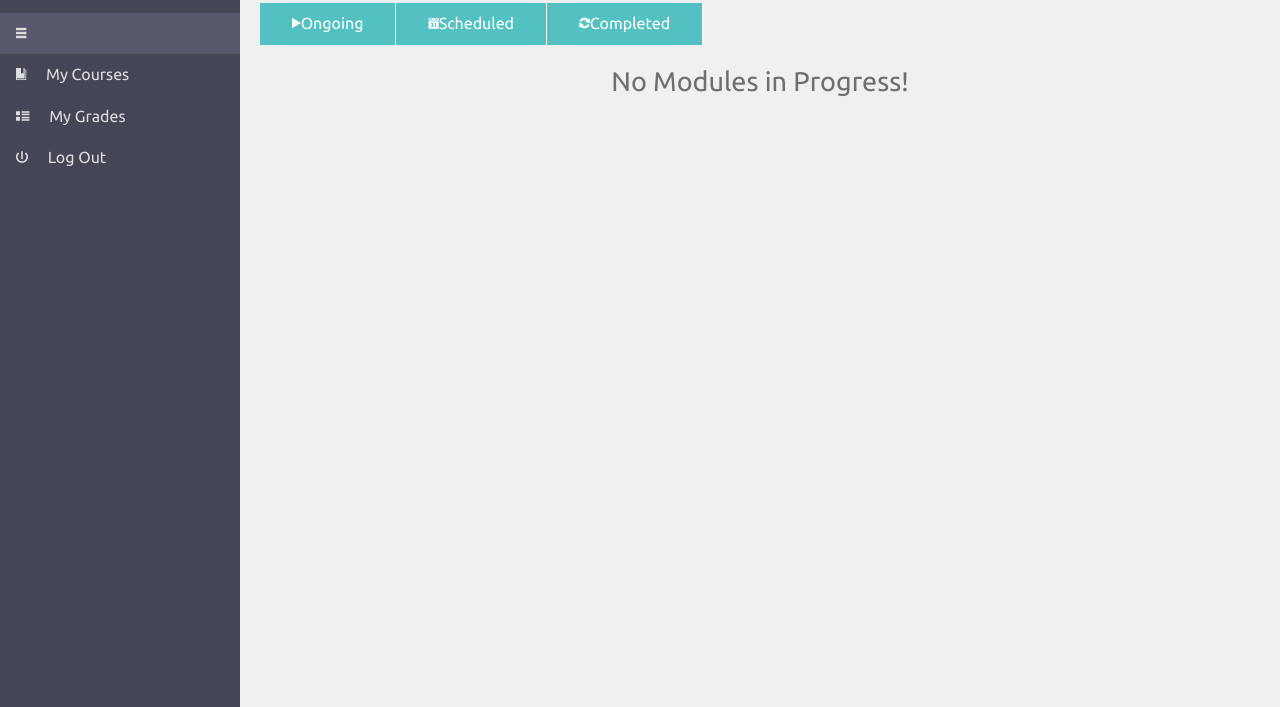
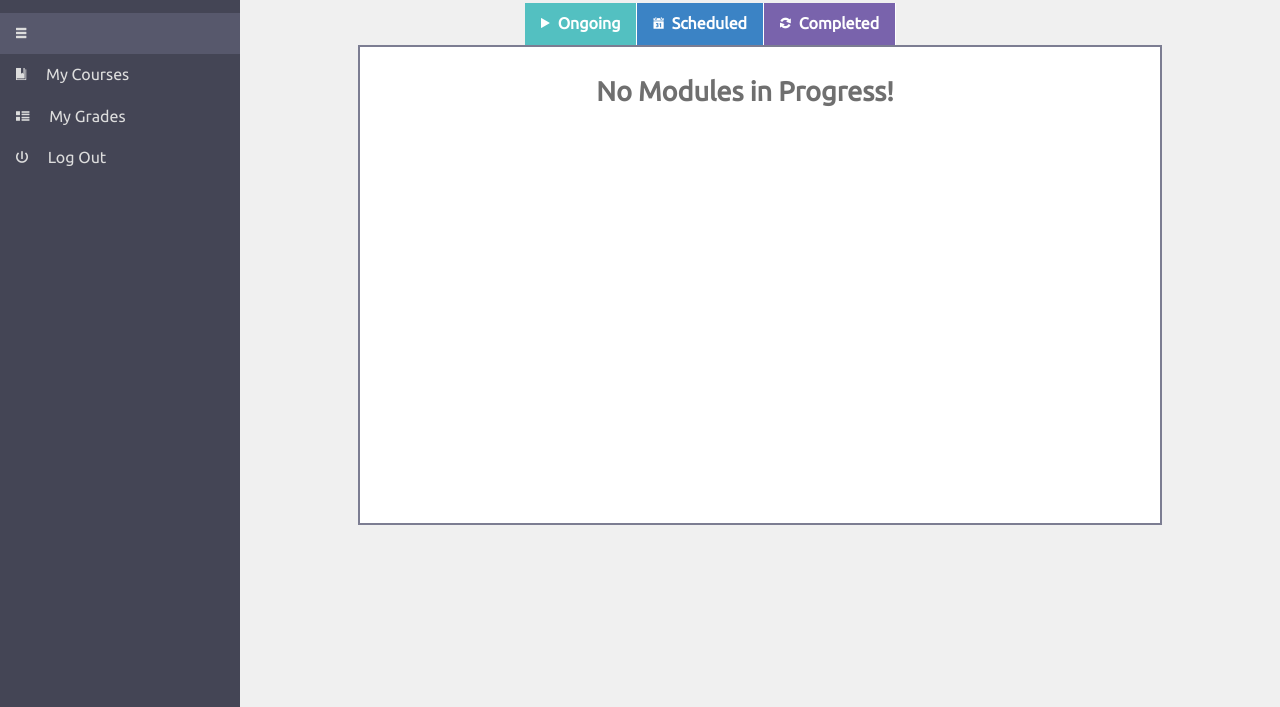
Before and after one commit to synnove/auscats, a Python web app: template templates/user_module_list.html in a window 1280 px wide. Shown: the part 93-800 px from the top of the page. Run offline with Jinja, Linux system fonts and the light colour scheme; the template is opened without the code that fills it, so the values that code supplies are empty; style sheets or scripts are compiled from the project's sources.

Commit message:
centered tabs, made cards equal heights, cleaned up user module list file

```diff
--- a/static/css/main.css
+++ b/static/css/main.css
@@ -19,32 +19,30 @@
     font-size: 1em;
 }
 
-
-.pricing-table {
-    height: 650px;
-    padding-bottom: 10%;
-
+.tabs .tab-title > a {
+    font-weight: bold;
+    font-size: 1em;
+    padding: 0.5rem 1rem;
 }
 
-.pricing-table .title {
-    font-weight: bold;
-    padding: 0.3rem 1rem;
+li.tab-title > a > i {
+    padding-right: 0.5em;
 }
 
-.pricing-table .price {
-    color: #888888;
+.tabs-content {
     background-color: #ffffff;
-    padding: 1rem;
+    border: 2px solid #7C7D92;
+    padding: 0.5rem 3rem;
+    height: 30rem;
+    overflow-y: auto;
 }
 
-.pricing-table .description {
-    background-color: #ffffff;
-    padding: 0.5rem 2rem;
-    padding-top: 0;
+h3.subheader {
+    font-weight: bolder;
 }
 
 .progress {
-    background-color: #CCCCCC;
+    background-color: #cccccc;
 }
 
 .progress p {
--- a/templates/user_module_list.html
+++ b/templates/user_module_list.html
@@ -18,36 +18,29 @@
     </div>
 
     <div class="row">
-        <div class="row collapse">
-            <div class="small-12 columns">
+	<div class="large-6 large-offset-3 small-12 columns">
 	    <ul class="tabs" data-tab>
-                    <li class="tab-title"><a href="#panel-1"><i class="fi-play"></i>Ongoing</a></li>
-                    <li class="tab-title"><a href="#panel-2"><i class="fi-calendar"></i>Scheduled</a></li>
-                    <li class="tab-title"><a href="#panel-3"><i class="fi-loop"></i>Completed</a></li>
+		<li class="tab-title"><a href="#panel-1" class="teal"><i class="fi-play"></i>Ongoing</a></li>
+		<li class="tab-title"><a href="#panel-2" class="blue"><i class="fi-calendar"></i>Scheduled</a></li>
+		<li class="tab-title"><a href="#panel-3" class="purple"><i class="fi-loop"></i>Completed</a></li>
 	    </ul>
+	</div>
+    </div>
 
-                <div class="tabs-content">
+    <div class="row"><div class="large-10 large-offset-1 small-12 columns"><div class="tabs-content text-center">
 	<!-- COURSES IN PROGRESS TAB SECTION-->
-                    <div class="content active" id="panel-1">
+	<div class="row content active" id="panel-1">
 	    {% if num_in_progress >= 1 %}
-			<h3 class="subheader">You have {{ num_in_progress }} modules in progress</h3>
-                        <div class=panel>
-                            <div class="row">
-                                <div class="small-12 columns">
-                                    <!-- FOR LOOP TO GENERATE CLASS INFO BLOCKS OF MODULES IN PROGRESS -->
+	    <h3 class="subheader">{{ num_in_progress }} Modules in Progress!</h3>
+		<div class="row"><div class="small-12 columns">
 		    {% for module_id in modules_in_progress %}
 			{% for module in active_modules %}
 			    {% if module_id == module['MODULE_ID'] %}
-						 <div class="large-10 columns text-left">
-                                                    <h5>{{ module['NAME'] }}</h5>
-                                                </div>
-
+				<div class="large-10 columns text-left"><h5>{{ module['NAME'] }}</h5></div>
 				<div class="large-2 columns text-right">
 				    <a href="/module/{{module['NAME']}}" class="button tiny round">Continue</a>
 				</div>
 				<div class="progress">
-	                                            <!-- ADD PERCENTAGE PROGRESS -->
-
 				    {% for slide in last_viewed_slide %}
 					{% if slide['MODULE_ID'] == module_id %}
 					    <span class="meter blue" style="width:65%">
@@ -59,98 +52,58 @@
 			    {% endif %}
 			{% endfor %}
 		    {% endfor %}
-                                    <!-- END FOR LOOP -->
-                                </div>
-                            </div>
-                        </div>
+		</div></div>
 	    {% else %}
-                            <div id="incomplete" class="content text-center">
 		<h3 class="subheader">No Modules in Progress!</h3>
-                            </div>
 	    {% endif %}
 	</div>
-                    <!-- END OF ONGOING COURSES TAB SECTION-->
 
 	<!-- SCHEDULED COURSES SECTION-->
-                     <div class="content" id="panel-2">
-                        <div class="row">
+	 <div class="row content" id="panel-2">
 	    {% if num_scheduled >= 1 %}
-                            <div id="incomplete" class="content active">
-                                <div class="panel">
-                                    <h3 class="subheader" >You have {{ num_scheduled }}  modules Scheduled</h3>
-    				    <div id="complete" class="content">
-	                                <div class="row">
+		<h3 class="subheader" >{{ num_scheduled }} Module(s) Scheduled!</h3>
+		<div class="row" data-equalizer><div class="small-12 columns">
 		    <!-- FOR LOOP TO GENERATE CLASS INFO BLOCKS -->
 		    {% for module in active_modules %}
 			{% if (module['MODULE_ID'] not in (modules_completed)) and (module['MODULE_ID'] not in (modules_in_progress)) %}
-						<div class="large-12 columns">
-						    <div class="row">
-							<div class="medium-4 columns">
+			    <div class="medium-6 columns">
 				<div class="profile-card">
-								<img src="http://zurb.com/ink/images/inky-computer.svg" alt="Inky">
-								<div class="profile-info">
-								    <h4 class="subheader">{{ module['NAME'] }}</h4>
+				    <h4 class="subheader" data-equalizer-watch>{{ module['NAME'] }}</h4>
 				    <p><a href="/module/{{module['NAME']}}">Start</a></p>
 				</div>
 			    </div>
+			{% endif %}
+		    {% endfor %}
+		</div></div>
+	    {% else %}
+		<h3 class="subheader" >No modules scheduled!</h3>
+	    {% endif %}
 	</div>
+
+	<!-- COMPLETED COURSES SECTION-->
+	<div class="row content" id="panel-3">
+	    {% if modules_completed %}
+	    <h3 class="subheader">{{num_complete}} Module(s) Complete!</h3>
+		<div class="row" data-equalizer="title"><div class="large-12 columns">
+		<!-- FOR LOOP TO GENERATE CLASS INFO BLOCKS -->
+		{% for module in active_modules %}
+		    {% if module['MODULE_ID'] in modules_completed %}
+			<div class="medium-6 columns">
+			    <div class="profile-card">
+				<h4 class="subheader" data-equalizer-watch="title">{{ module['NAME'] }}</h4>
+				<p><a href="/review/{{module['NAME']}}">Review</a> | <a href="/grades/{{module['NAME']}}">Grades</a></p>
 			    </div>
 			</div>
 		    {% endif %}
 		{% endfor %}
 		</div>
-				    </div>
-				</div>
-			    </div>
 	    {% else %}
-                                <div id="incomplete" class="content text-center">
-                                    <h3 class="subheader" >No modules scheduled!</h3>
-                                </div>
+		<h3 class="subheader" >You haven't completed any modules!</h3>
 	    {% endif %}
 	</div>
+    </div></div></div>
 </div>
-
-                    <!-- COMPLETED COURSES SECTION-->
-                    <div class="content" id="panel-3">
-                        <div class="row">
-                            {% if modules_completed %}
-			    <div class="panel">
-                            <h3 class="subheader">You have completed {{num_complete}} Modules</h3>
-                                <div id="complete" class="content">
-                                    <div class="row">
-                                    <!-- FOR LOOP TO GENERATE CLASS INFO BLOCKS -->
-                                    {% for module in active_modules %}
-                                        {% if module['MODULE_ID'] in modules_completed %}
-                                            <div class="large-12 columns">
-						<div class="row">
-                                                    <div class="medium-4 columns">
-                                                        <div class="profile-card">
-                                                            <img src="http://zurb.com/ink/images/inky-computer.svg" alt="Inky">
-								<div class="profile-info">
-
-                                                                <h4 class="subheader">{{ module['NAME'] }}</h4>																<p><a href="/review/{{module['NAME']}}">Review</a> | <a href="/grades/{{module['NAME']}}">Grades</a></p>
-                                                            </div>
-                                                        </div>
-                                                    </div>
-                                                </div>
-                                            </div>
-                                        {% endif %}
-                                    {% endfor %}
-                                    </div>
-                                </div>
-			    </div>
-                            {% else %}
-                                <div id="incomplete" class="content text-center">
-                                    <h3 class="subheader" >You haven't completed any modules!</h3>
-                                </div>
-                            {% endif %}
-                        </div>
-                    </div>
-
-
-                </div>
-            </div>
-        </div>
-    </div>
-</div>
+<script>
+    $(document).foundation('equalizer', 'reflow');
+</script>
 {% endblock %}
```
Also changed, not shown: static/css/module_tabs.css (+1 -89 lines). Lines whose indentation alone changed are shown as unchanged.
